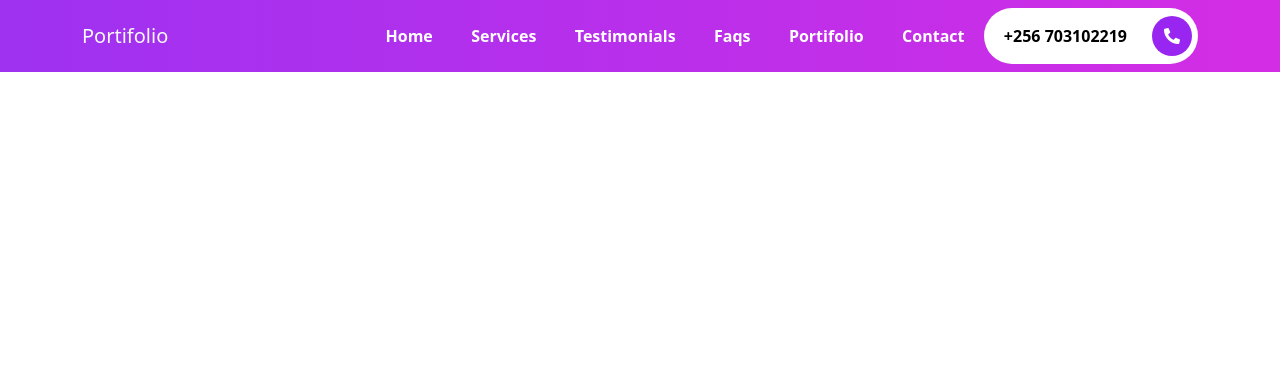
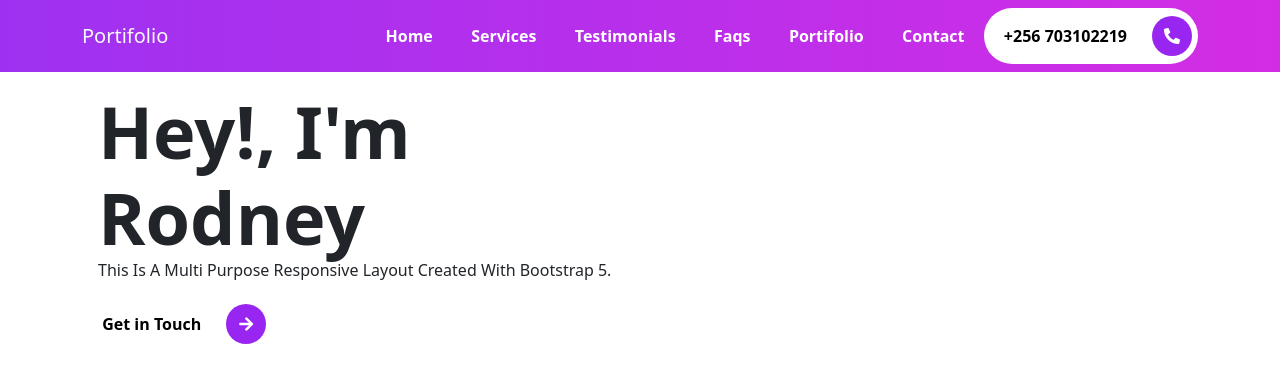
Before and after one commit to joseph-rodney/bootstrap-v5, a website: page index.html in a window 1280 px wide. Drawn offline with nearby package versions, Linux system fonts and the light colour scheme.

Commit message:
Modified index file

```diff
--- a/index.html
+++ b/index.html
@@ -48,6 +48,30 @@
         </div>
       </nav>
 
+      <!-- START THE INTRO SECTION -->
+      <section id="home" class="intro-section">
+          <div class="container">
+              <div class="row">
+                  <div class="col-md-6 intros">
+                    <h1 class="display-2">
+                        <span class="display-2--intro">Hey!, I'm Rodney</span>
+                        <span class="display-2--description">
+                            this is a multi purpose responsive layout created with bootstrap 5.
+                        </span>
+                    </h1>
+                    <button type="button" class="rounded-pill btn-rounded">Get in Touch
+                        <span>
+                            <i class="fas fa-arrow-right"></i>
+                        </span>
+                    </button>
+                  </div>
+                  <div class="col-md-6 intros">
+
+                  </div>
+              </div>
+          </div>
+      </section>
+
 
 
 <script src="/assets/js/bootstrap.bundle.js"></script>
```
